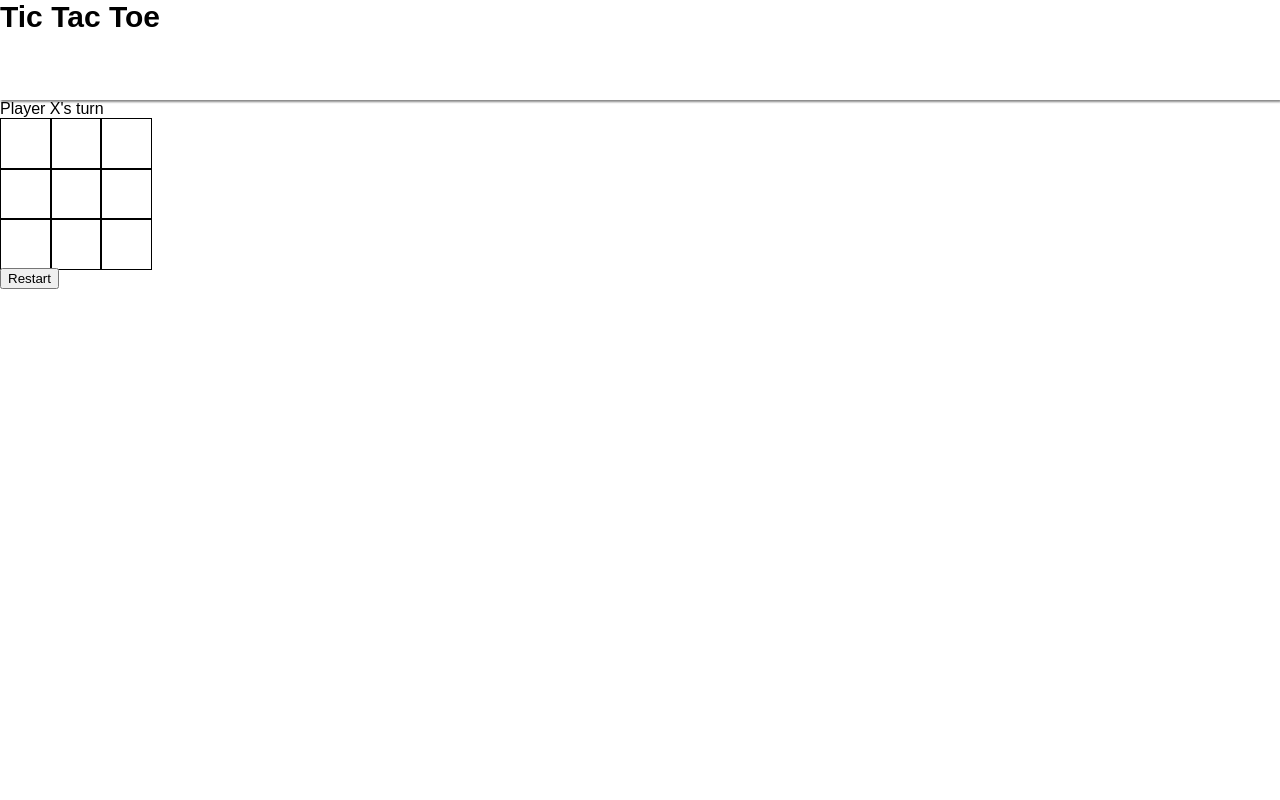
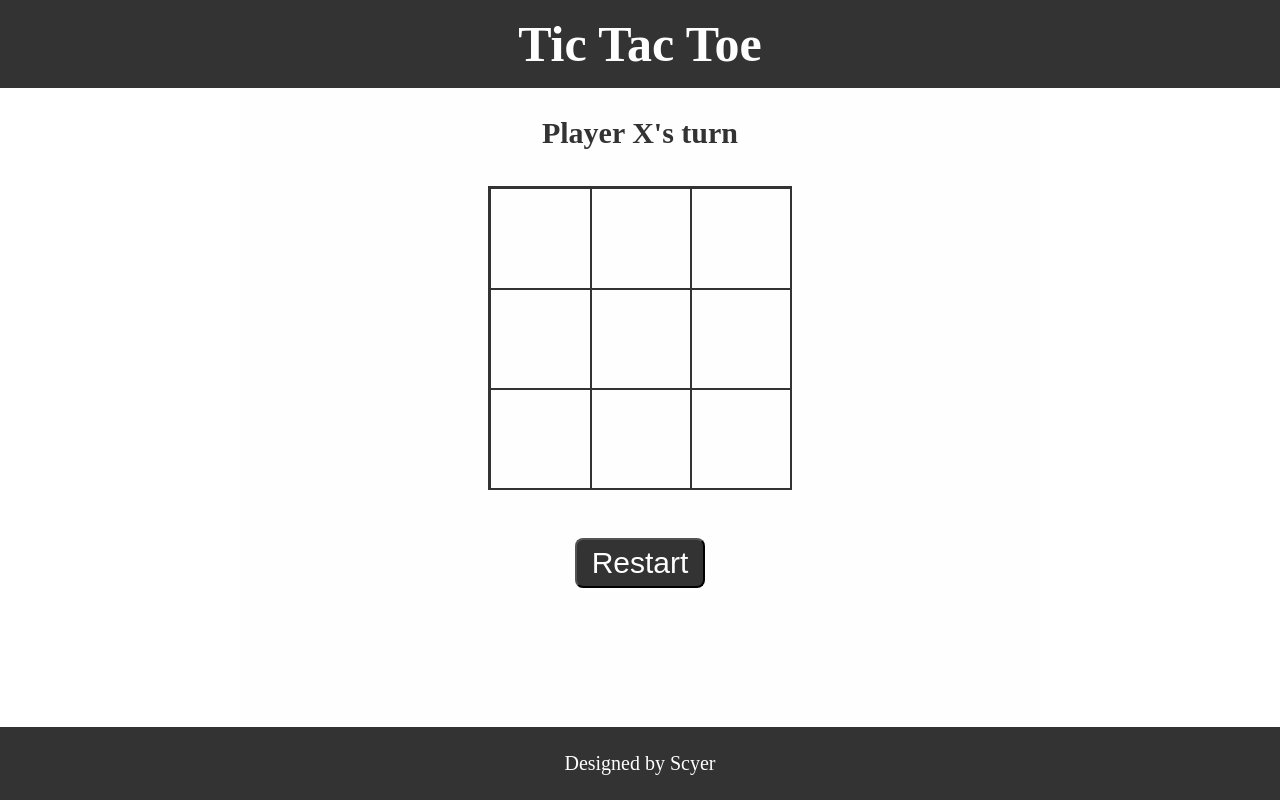
Before and after one commit to Scyerx/TicTacToe, a plain HTML site: page index.html in a window 1280 px wide. Drawn offline with Linux system fonts and the light colour scheme.

Commit message:
updated css

```diff
--- a/index.html
+++ b/index.html
@@ -25,8 +25,8 @@
 
         </div>
         <button id="restartBtn">Restart</button>
-
     </div>
+    <footer class = "footer">Designed by Scyer</footer>
     <script src="script.js"></script>
 </body>
 </html>
--- a/style.css
+++ b/style.css
@@ -1,30 +1,90 @@
 body {
-    display: grid;
-    grid-template-rows: 100px 1fr;
-    grid-template-columns: 1fr;
-    font-family: Arial, Helvetica, sans-serif;
+    font-family: 'Arial, Helvetica, sans-serif;';
+    margin: 0 auto;
+    display: flex;
+    flex-direction: column;
     min-height: 100vh;
-    margin: 0;
+    justify-content: space-between;
+
 
 }
 
 header {
-    background-color: white;
-    box-shadow: 1px 2px 2px #888888;
+    display: flex;
+    justify-content: space-around;
+    padding: 15px;
+    align-items: center;
+    color: #fefefe;
+    background-color: #333;
+    font-size: 50px;
+    font-weight: bold;
+}
+
+.content {
+    display: grid;
+    grid-template-rows: 50px 400px 50px 1fr;
+    align-items: center;
+    text-align: center;
+    background-color: #fefefe;
+    flex-grow: 1;
+    color: #333;
+    width: 800px;
+    align-self: center;
+    justify-content: center;
+}
+
+#whosturn {
     font-size: 30px;
     font-weight: bold;
+    padding-top: 40px;
 }
 
 .gameboard {
     display: grid;
-    grid-template-columns: 50px 50px 50px;
-    grid-template-rows: 50px 50px 50px;
+    grid-template-columns: 100px 100px 100px;
+    grid-template-rows: 100px 100px 100px;
+    border: 2px solid #333;
+
 }
 
 .field {
-
-    height: 50px;
-    width: 50px;
-    border: 1px solid black;
+    height: 100px;
+    width: 100px;
+    border: 1px solid #333;
+    font-size: 50px;
+    font-weight: bold;
+    display: flex;
+    justify-content: center;
+    align-items: center;
 
 }
+
+.field:hover {
+    background-color: #eeecec;
+
+
+}
+
+#restartBtn {
+    width: 130px;
+    height: 50px;
+    font-size: 30px;
+    background-color: #333;
+    color: #fefefe;
+    justify-self: center;
+    border-radius: 8px;
+}
+
+#restartBtn:hover {
+    background-color: rgb(78, 78, 78);
+}
+
+.footer{
+    display: flex;
+    justify-content: space-around;
+    padding: 25px;
+    align-items: center;
+    color: #fefefe;
+    background-color: #333;
+    font-size: 20px;
+}
```
